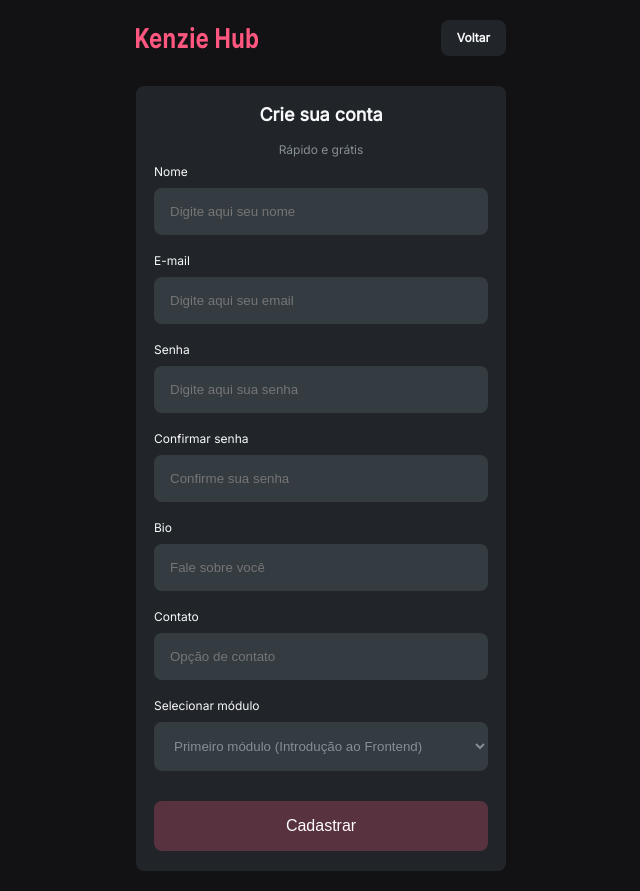
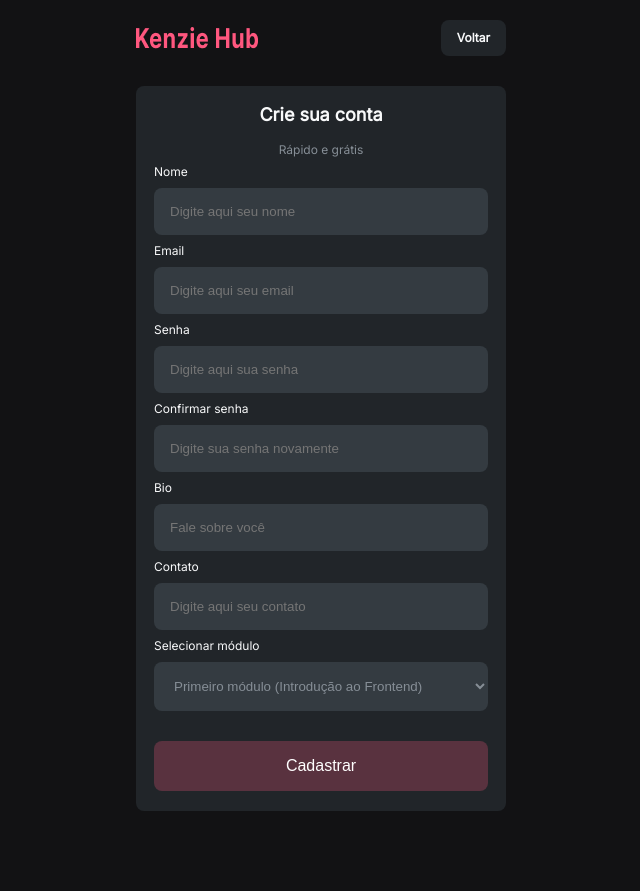
Before and after one commit to Kenzie-Academy-Brasil-Developers/Projeto-cadastro-de-tecnologias, a React (Vite) app in the folder kenzie-hub/: page /register in a window 1280 px wide. Shown: the whole page, without its empty margins (319-959 px from the left). After the commit the page ends 831 px from the top, so only its background shows below. Built offline with nearby package versions, Linux system fonts and the light colour scheme.

Commit message:
fix: inputs-components

```diff
--- /dev/null
+++ b/kenzie-hub/src/components/Input/index.jsx
@@ -0,0 +1,14 @@
+import React from "react";
+import { StyledInput } from "./style";
+
+export const Input = React.forwardRef(
+  ({ type, placeholder, id, label, error, name, register, ...rest }, ref) => {
+    return (
+      <StyledInput>
+        <label htmlFor={id}>{label}</label>
+        <input type={type} placeholder={placeholder} id={id} {...rest} />
+        {error ? <p>{error}</p> : null}
+      </StyledInput>
+    );
+  }
+);
--- /dev/null
+++ b/kenzie-hub/src/components/Input/style.js
@@ -0,0 +1,28 @@
+import styled from "styled-components";
+
+export const StyledInput = styled.div`
+  display: flex;
+  flex-direction: column;
+
+  gap: 10px;
+
+  input {
+    background-color: var(--grey-2);
+    border: none;
+    border-radius: 8px;
+    padding: 16px;
+    color: var(--grey-1);
+  }
+
+  label {
+    color: var(--grey-0);
+    font-weight: 400;
+    font-size: 12px;
+  }
+
+  p {
+    font-size: 12px;
+    font-weight: 600;
+    color: var(--negative);
+  }
+`;
--- a/kenzie-hub/src/pages/Login/index.jsx
+++ b/kenzie-hub/src/pages/Login/index.jsx
@@ -6,6 +6,7 @@
 import * as yup from "yup";
 import { yupResolver } from "@hookform/resolvers/yup";
 import { useNavigate } from "react-router-dom";
+import { Input } from "../../components/Input";
 
 const formSchema = yup
   .object({
@@ -46,23 +47,22 @@
 
       <main>
         <h3>Login</h3>
-        <label htmlFor="email">Email</label>
-        <input
+        <Input
+          label="Email"
+          id="email"
+          placeholder="Digite seu email"
           type="email"
-          placeholder="Digite seu email"
-          id="email"
-          {...register("email", { required: true })}
+          error={errors.email?.message}
+          {...register("email")}
         />
-        <p>{errors.email?.message}</p>
 
-        <label htmlFor="password">Senha</label>
-        <input
+        <Input
+          label="Senha"
           type="password"
           placeholder="Digite sua senha"
-          id="password"
-          {...register("password", { required: true })}
+          error={errors.password?.message}
+          {...register("password")}
         />
-        <p>{errors.password?.message}</p>
 
         <button type="submit">Entrar</button>
 
--- a/kenzie-hub/src/pages/Login/style.js
+++ b/kenzie-hub/src/pages/Login/style.js
@@ -46,27 +46,6 @@
     text-align: center;
   }
 
-  main > p {
-    color: var(--negative);
-
-    font-size: 12px;
-    font-weight: 600;
-  }
-
-  main > label {
-    color: var(--grey-0);
-    font-weight: 400;
-    font-size: 12px;
-  }
-
-  main > input {
-    background-color: var(--grey-2);
-    border: none;
-    border-radius: 8px;
-    padding: 16px;
-    color: var(--grey-1);
-  }
-
   main > button {
     background-color: var(--Color-primary);
     border: none;
--- a/kenzie-hub/src/pages/Register/index.jsx
+++ b/kenzie-hub/src/pages/Register/index.jsx
@@ -7,6 +7,7 @@
 import { useNavigate } from "react-router-dom";
 import InputMask from "react-input-mask";
 import { toast } from "react-toastify";
+import { Input } from "../../components/Input";
 
 const formSchema = yup
   .object({
@@ -61,65 +62,64 @@
       </header>
 
       <main>
-        <div>
+        <div className="form__top">
           <h3>Crie sua conta</h3>
           <span>Rápido e grátis</span>
         </div>
 
-        <label htmlFor="formName">Nome</label>
-        <input
+        <Input
+          label="Nome"
           type="text"
           placeholder="Digite aqui seu nome"
-          id="formName"
+          id="name"
+          error={errors.name?.message}
           {...register("name")}
         />
-        <span>{errors.name?.message}</span>
 
-        <label htmlFor="formEmail">E-mail</label>
-        <input
+        <Input
+          label="Email"
           type="email"
           placeholder="Digite aqui seu email"
-          id="formEmail"
+          id="email"
+          error={errors.email?.message}
           {...register("email")}
         />
-        <span>{errors.email?.message}</span>
 
-        <label htmlFor="formPassword">Senha</label>
-        <input
+        <Input
+          label="Senha"
           type="password"
           placeholder="Digite aqui sua senha"
-          id="formPassword"
+          id="password"
+          error={errors.name?.message}
           {...register("password")}
         />
-        <span>{errors.password?.message}</span>
 
-        <label htmlFor="formConfirmPassword">Confirmar senha</label>
-        <input
+        <Input
+          label="Confirmar senha"
           type="password"
-          placeholder="Confirme sua senha"
-          id="formConfirmPassword"
+          placeholder="Digite sua senha novamente"
+          id="passwordConfirm"
+          error={errors.passwordConfirm?.message}
           {...register("passwordConfirm")}
         />
-        <span>{errors.passwordConfirm?.message}</span>
 
-        <label htmlFor="formBio">Bio</label>
-        <input
+        <Input
+          label="Bio"
           type="text"
           placeholder="Fale sobre você"
-          id="formBio"
+          id="bio"
+          error={errors.bio?.message}
           {...register("bio")}
         />
-        <span>{errors.bio?.message}</span>
 
-        <label htmlFor="formContact">Contato</label>
-        <InputMask
+        <Input
+          label="Contato"
           type="text"
-          placeholder="Opção de contato"
-          id="formContact"
-          mask="(99) 99999-9999"
+          placeholder="Digite aqui seu contato"
+          id="contact"
+          error={errors.contact?.message}
           {...register("contact")}
         />
-        <span>{errors.contact?.message}</span>
 
         <label htmlFor="selectModule">Selecionar módulo</label>
         <select name="" id="selectModule" {...register("course_module")}>
--- a/kenzie-hub/src/pages/Register/style.js
+++ b/kenzie-hub/src/pages/Register/style.js
@@ -32,7 +32,7 @@
     border-radius: 8px;
   }
 
-  main > div {
+  .form__top {
     display: flex;
     flex-direction: column;
     align-items: center;
@@ -40,13 +40,13 @@
     gap: 20px;
   }
 
-  main > div > h3 {
+  .form__top > h3 {
     color: var(--grey-0);
     font-weight: 700;
     font-size: 18px;
   }
 
-  main > div > span {
+  .form__top > span {
     color: var(--grey-1);
     font-weight: 400;
     font-size: 12px;
```
